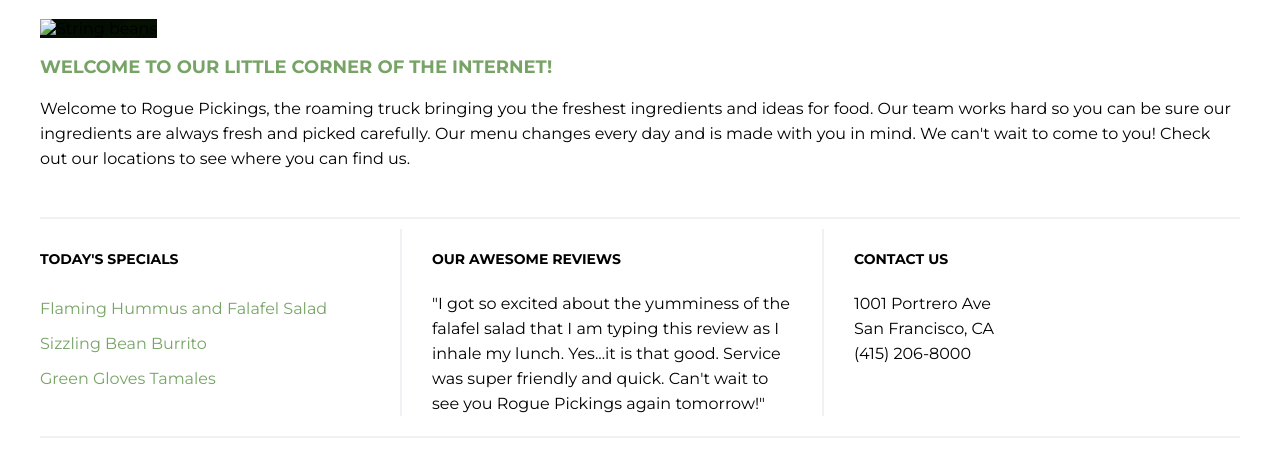
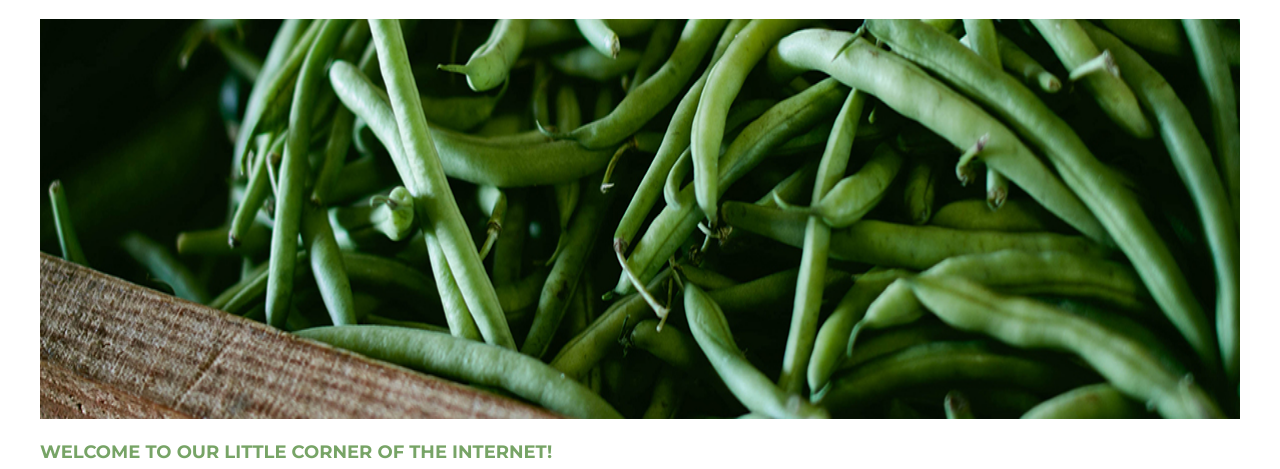
Before and after one commit to chloew3st/Rogue-Pickings-Practice, a plain HTML site: page index.html in a window 1280 px wide. Shown: the part 83-552 px from the top of the page. Drawn offline with Linux system fonts and the light colour scheme; files that its build step writes are made by us from their sources.

Commit message:
Fixed broken image link by updating rel path

```diff
--- a/index.html
+++ b/index.html
@@ -33,7 +33,7 @@
     </header>
     <main>
         <div class="full-width">
-            <img src="../rogue-pickings-site/img/string-beans.jpeg" Alt="String beans" />
+            <img src="img/string-beans.jpeg" Alt="String beans" />
         </div>
         <div class="full-width">
             <h3>Welcome to our little corner of the Internet!</h3>
```
